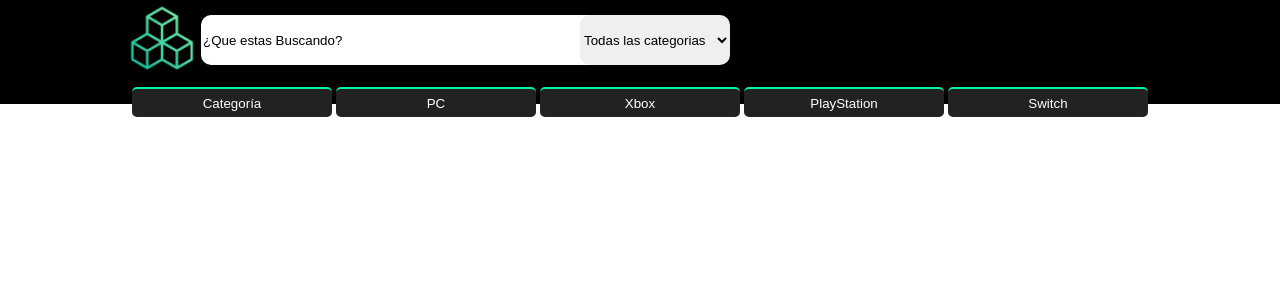
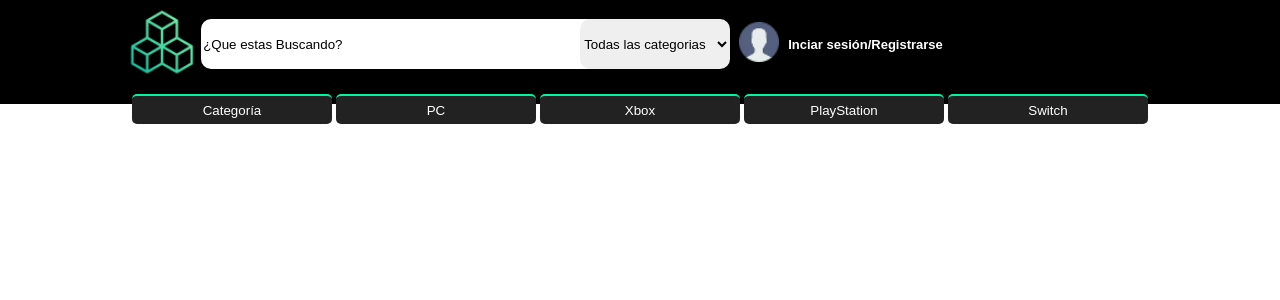
Before and after one commit to TatoGar12/Tienda, a PHP site: page / in a window 1280 px wide. Shown: the top 300 px of the page. Run offline with PHP 8.4, Linux system fonts and the light colour scheme; lists and menus that the app fills with data are empty.

Commit message:
Funcion de inicio de sesion y registro

```diff
--- a/index.html
+++ b/index.html
@@ -4,7 +4,7 @@
     <meta charset="UTF-8">
     <meta name="viewport" content="width=device-width, initial-scale=1.0">
     <link rel="stylesheet" href="style.css">
-    <link rel="icon" href="3d.png">
+    <link rel="icon" href="Imagenes/3d.png">
     <title>PixelGames</title>
 </head>
 <body>
@@ -14,7 +14,7 @@
                 <table>
                     <tr>
                         <th>
-                            <img src="3d.png" alt="Logo" height="70px" width="70px">
+                            <img src="Imagenes/3d.png" alt="Logo" height="70px" width="70px">
                         </th>
                         <th>
                             <form action="">
@@ -28,8 +28,18 @@
                                 </select>
                             </form>
                         </th>
-                        <th></th>
-                        <th></th>
+                        <th>
+                            <div class="LogReg">
+                                <a href="">
+                            <img src="Imagenes/Usuario.png" alt="UsuariosPerfil" height="40" width="40">
+                        </a>
+                        </th>
+                        <th>
+                            <a href="">
+                            <h5>Inciar sesión/Registrarse</h5>
+                            </a>
+                        </a>
+                    </div>
                     </tr>
                 </table>
             </div>
--- a/style.css
+++ b/style.css
@@ -35,7 +35,7 @@ a {
     align-items: center;
 }
 .boton{
-margin-top: 07px;
+margin-top: 10px;
 overflow:visible;
 }
 
@@ -47,6 +47,7 @@ button:hover{
 table{
     border-color: white;
     color: white;
+    margin-top: 4px;
 }
 
 .Buscador {
@@ -75,5 +76,15 @@ table{
 }
 
 .Ubi{
-    margin-right:415px;
+    margin-right:210px;
 }
+
+.LogReg{
+    margin-left: 5px;
+}
+
+h5 {
+    margin-left: 5px;
+    font-size:13px;
+    font-family: Arial, Helvetica, sans-serif;
+}
```
Also changed, not shown: Imagenes/3d.png (renamed from 3d.png), Imagenes/Usuario.png (added).
